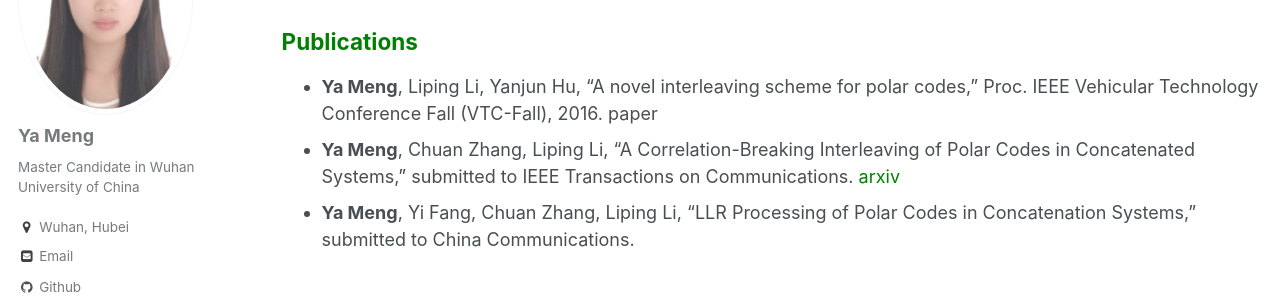
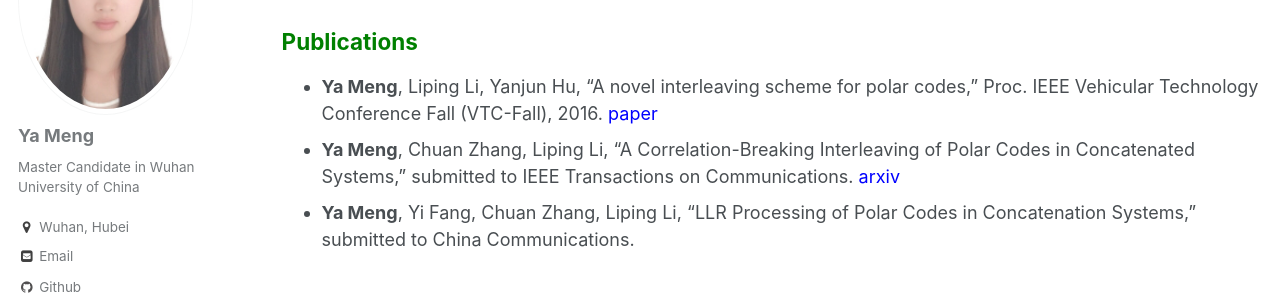
Before and after one commit to mengMia/yameng-ahu.github.io, a Jekyll site: the page built from _pages/cv.md, in a window 1280 px wide and 900 px high, scrolled down 1433 px. Shown: the part 150-450 px from the top of the window. Built offline with Jekyll 4.4.1, drawn with Linux system fonts in a browser that asks for light colours.

Commit message:
Update cv.md

```diff
--- a/_pages/cv.md
+++ b/_pages/cv.md
@@ -49,9 +49,9 @@ the performance of a concatenation system with inner polar codes.
 
 ## <span style="color: green"> Publications </span>
 * **Ya Meng**, Liping Li, Yanjun Hu, “A novel interleaving scheme for polar codes,” Proc. IEEE Vehicular
-Technology Conference Fall (VTC-Fall), 2016.  [paper](https://ieeexplore.ieee.org/stamp/stamp.jsp?tp=&arnumber=7880865)
+Technology Conference Fall (VTC-Fall), 2016.  <span style="color: blue">[paper](https://ieeexplore.ieee.org/stamp/stamp.jsp?tp=&arnumber=7880865)</span>
 * **Ya Meng**, Chuan Zhang, Liping Li, “A Correlation-Breaking Interleaving of Polar Codes in
-Concatenated Systems,” submitted to IEEE Transactions on Communications.  <span style="color: green">[arxiv](https://arxiv.org/pdf/1702.05202v2.pdf)</span>
+Concatenated Systems,” submitted to IEEE Transactions on Communications.  <span style="color: blue">[arxiv](https://arxiv.org/pdf/1702.05202v2.pdf)</span>
 * **Ya Meng**, Yi Fang, Chuan Zhang, Liping Li, “LLR Processing of Polar Codes in Concatenation
 Systems,” submitted to China Communications.
 
```
